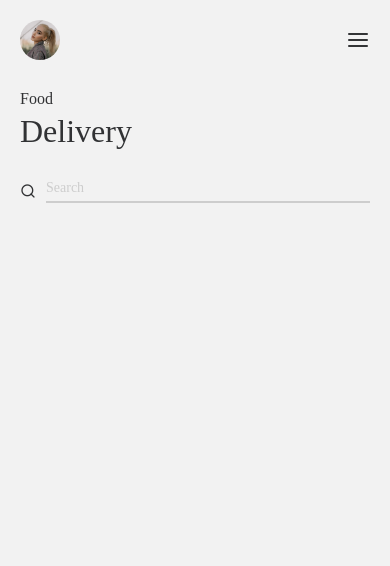
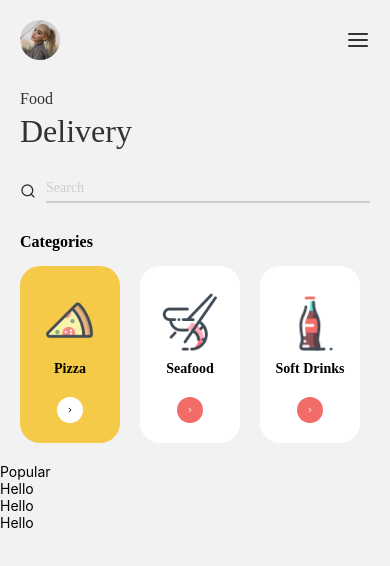
Before and after one commit to Chreyd/FoodUI, a React Native app: screen /Home in a window 390 px wide. Shown: the top 566 px of the page. Built offline with nearby package versions, Linux system fonts and the light colour scheme.

Commit message:
partie Popular

```diff
--- a/assets/colors/colors.js
+++ b/assets/colors/colors.js
@@ -4,7 +4,9 @@ const colors = {
     primary: '#F5CA48',
     secondary: '#F26C68',
     textLight: '#CDCDCD',
-    price: '#E4723C'
+    price: '#E4723C',
+    white: '#ffffff',
+    black: '#000000'
 }
 
 export default colors;
--- a/components/Home.js
+++ b/components/Home.js
@@ -1,4 +1,4 @@
-import { View, Text, StyleSheet, SafeAreaView, Image } from 'react-native';
+import { View, Text, StyleSheet, SafeAreaView, Image, FlatList } from 'react-native';
 import React from 'react';
 import Feather from 'react-native-vector-icons/Feather';
 import MaterialCommunityIcons from 'react-native-vector-icons/MaterialCommunityIcons';
@@ -7,8 +7,37 @@ import popularData from '../assets/data/popularData';
 import colors from '../assets/colors/colors'
 
 
+// Feather.loadFont();
 
 const Home = () => {
+
+  const renderCategoryItem = ({item}) =>{
+    return(
+      <View style={[styles.categoryItemWrapper,
+        {
+          backgroundColor: item.selected ? colors.primary: colors.white,
+          marginLeft: item.id==1? 20 : 0
+        }]}>
+        <Image source={item.image} style={styles.categoryItemImage}/>
+        <Text style={styles.categoryItemTitle} >{item.title}</Text>
+        <View style={[styles.categorySelectWrapper,
+          {
+            backgroundColor: item.selected? colors.white : colors.secondary,
+          }]}>
+          <Feather
+            name='chevron-right'
+            size={8}
+            style={[styles.categorySelectItem,
+            {
+              color: item.selected? colors.black : colors.white
+            }]}
+          />
+        </View>
+      </View>
+    )
+  }
+
+
   return (
     <View style={styles.container}>
       {/* Header */}
@@ -32,6 +61,29 @@ const Home = () => {
         <View style={styles.search}>
           <Text style={styles.searchText}>Search</Text>
         </View>
+      </View>
+
+      {/* Categorie */}
+      <View style={styles.categoriesWrapper}>
+        <Text style={styles.categoriesTitle}>Categories</Text>
+        <View style={styles.categoriesListWrapper}>
+          <FlatList
+            data= {categoriesData}
+            renderItem= {renderCategoryItem}
+            keyExtractor= {(item) => item.id}
+            horizontal={true}
+          />
+        </View>
+      </View>
+
+      {/* Popular */}
+      <View style={styles.poplularWrapper}>
+        <Text style={styles.popularTitle}>Popular</Text>
+        {popularData.map(({item})=> (
+          <View>
+            <Text>Hello</Text>
+          </View>
+        ))}
       </View>
     </View>
   )
@@ -87,6 +139,50 @@ const styles = StyleSheet.create({
     marginBottom: 5,
     color: colors.textLight,
   },
+  categoriesWrapper: {
+    marginTop: 30,
+  },
+  categoriesTitle: {
+    fontFamily: 'Montserrat-bold',
+    fontSize: 16,
+    paddingHorizontal: 20,
+    fontWeight: '900',
+  },
+  categoriesListWrapper: {
+    paddingTop: 15,
+    paddingBottom: 20,
+  },
+  categoryItemWrapper: {
+    backgroundColor: colors.primary,
+    marginRight: 20,
+    borderRadius: 20
+  },
+  categoryItemImage: {
+    width: 60,
+    height: 60,
+    marginTop: 25,
+    alignSelf: 'center',
+    marginHorizontal: 20,
+  },
+  categoryItemTitle: {
+    textAlign: 'center',
+    fontFamily: 'Montserrat-bold',
+    fontWeight: '700',
+    fontSize: 14,
+    marginTop: 10,
+  },
+  categorySelectWrapper: {
+    alignSelf: 'center',
+    justifyContent: 'center',
+    marginTop: 20,
+    width: 26,
+    height: 26,
+    borderRadius: 26,
+    marginBottom: 20
+  },
+  categorySelectItem: {
+    alignSelf: 'center',
+  },
 
 })
 
```
